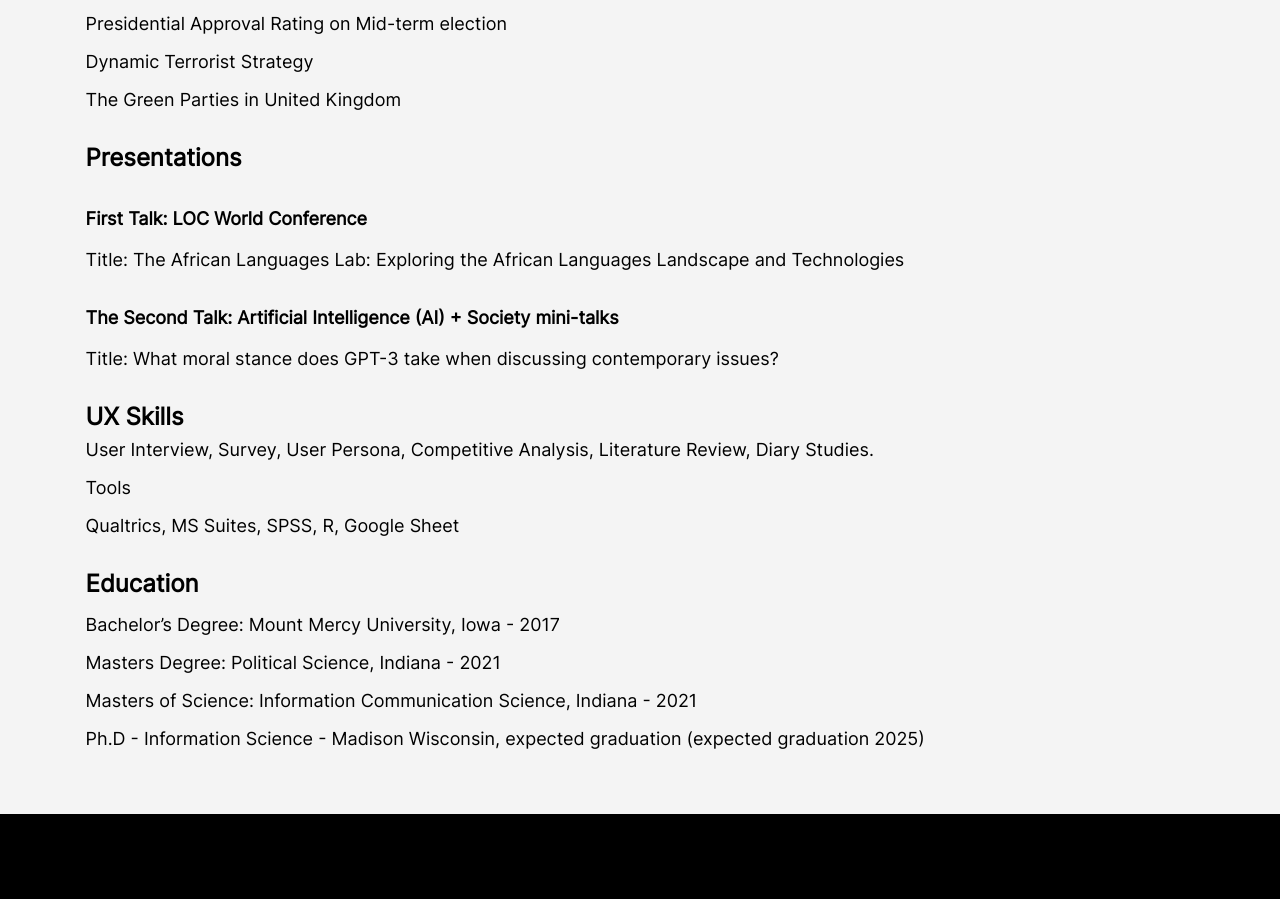
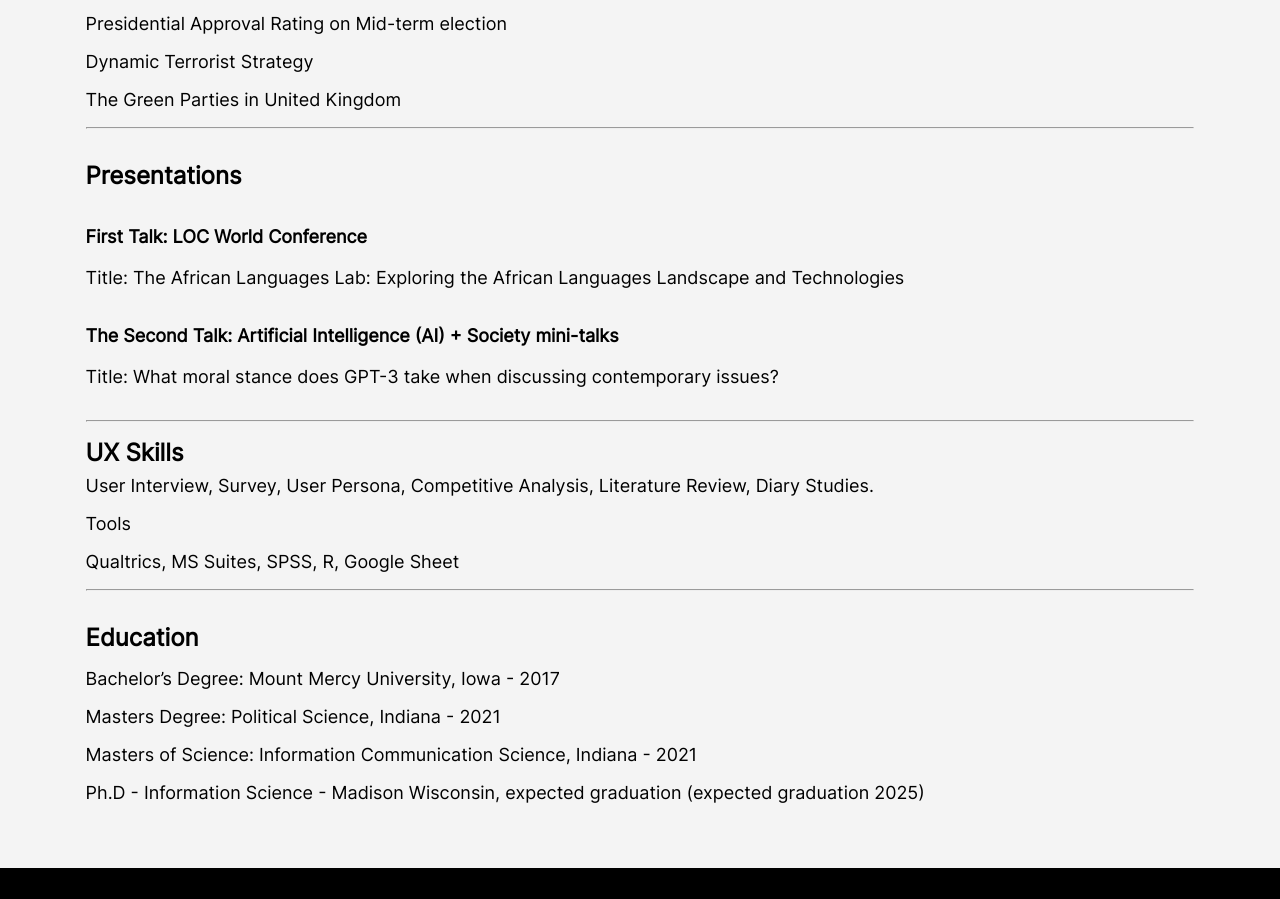
Before and after one commit to Kingswillwariboko/yinka, a React (Create React App) app: page /about in a window 1280 px wide. Shown: the part 1100-1999 px from the top of the page. Built offline with nearby package versions, Linux system fonts and the light colour scheme.

Commit message:
another changes

```diff
--- a/src/pages/About/About.js
+++ b/src/pages/About/About.js
@@ -59,7 +59,7 @@ const About = () => {
             <p>The Green Parties in United Kingdom</p>
 
           </div>
-
+       <hr/>
           <div className='edu'>
               <h3>Presentations</h3>
               <div>
@@ -73,12 +73,15 @@ const About = () => {
               </div>
 
           </div>
+        <hr/>
           <div className='ux'>
               <h3>UX Skills</h3>
               <p>User Interview, Survey, User Persona, Competitive Analysis, Literature Review, Diary Studies.</p>
              <p>Tools</p>
             <p> Qualtrics, MS Suites, SPSS, R, Google Sheet</p>
           </div>
+
+          <hr/>
 
           <div className='edu'>
               <h3>Education</h3>
@@ -91,6 +94,7 @@ const About = () => {
             <p>Ph.D - Information Science -  Madison Wisconsin, expected graduation (expected graduation 2025)</p>
 
           </div>
+
       </div>
     </div>
 
--- a/src/pages/About/about.scss
+++ b/src/pages/About/about.scss
@@ -89,6 +89,10 @@
             width: 90%;
             margin: 4rem auto;
         }
+        hr{
+            margin-top: 1rem;
+            margin-bottom: 1rem;
+        }
 
         .ux{
             h3{
@@ -137,6 +141,7 @@
 
             }
 
+
             div{
                 margin-top: 1rem;
                 margin-bottom: 2rem;
```
